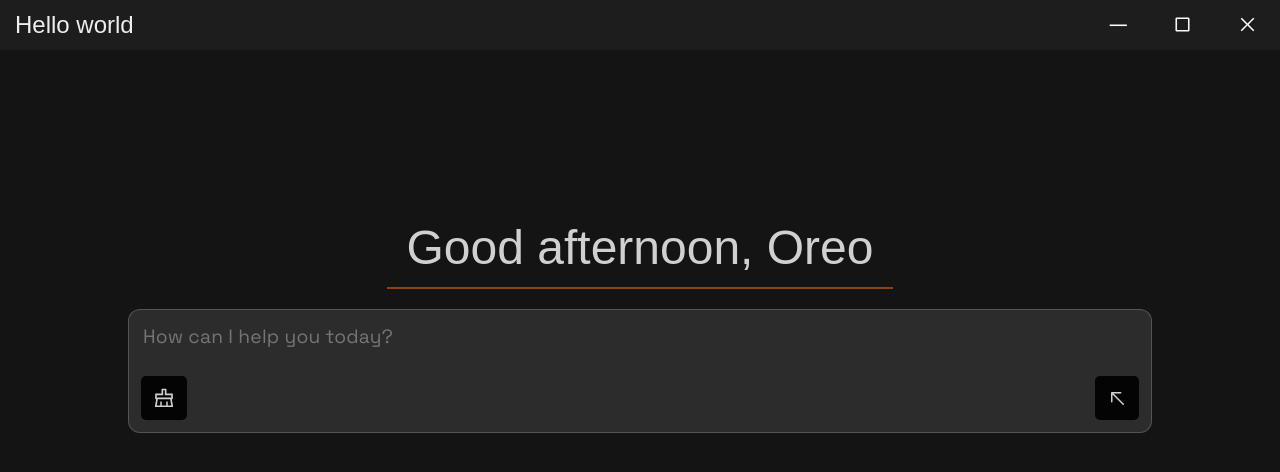
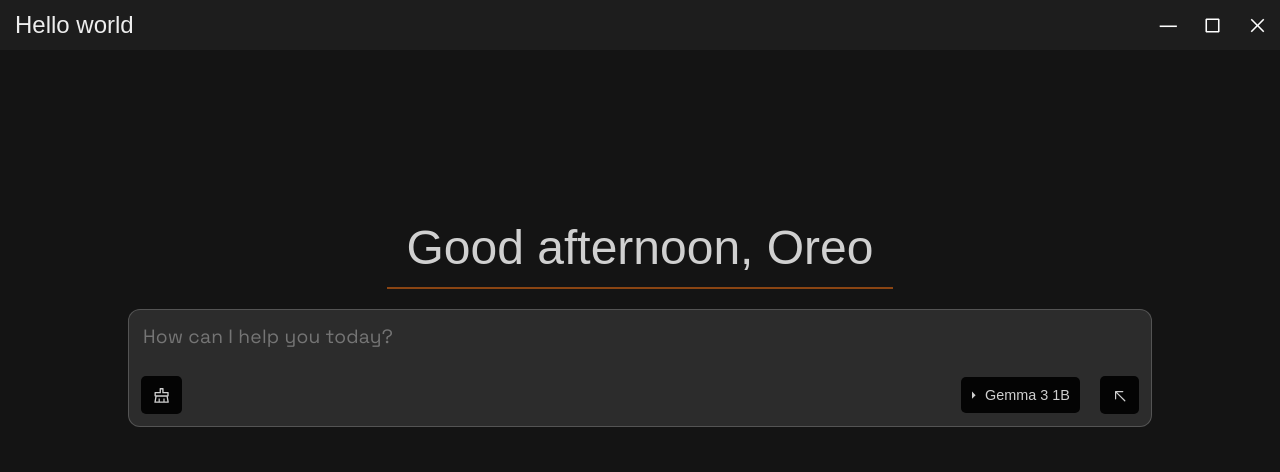
Before and after one commit to leol15/llm-desktop, a React (Vite) app: page / in a window 1280 px wide. Shown: the top 472 px of the page. Built offline with nearby package versions, Linux system fonts and the light colour scheme; a web font is replaced by a local one.

Commit message:
Add model selector

```diff
--- a/src/main/llm.ts
+++ b/src/main/llm.ts
@@ -15,15 +15,15 @@ export async function* chatStream(
     'Chatting with model:',
     MODEL,
     'msg:',
-    input.reduce((acc, msg) => acc + msg.content, '').length,
+    input.messages.reduce((acc, msg) => acc + msg.content, '').length,
     'chars'
   )
 
   try {
     const response = await ollama.chat({
-      model: MODEL,
+      model: input.model ?? MODEL,
       stream: true,
-      messages: input
+      messages: input.messages
       // messages: [{ role: 'user', content: msg }]
     })
 
--- a/src/renderer/src/App.tsx
+++ b/src/renderer/src/App.tsx
@@ -1,11 +1,13 @@
 import type { ThunkDispatch } from '@reduxjs/toolkit'
-import { KeyboardEvent, useRef } from 'react'
+import { KeyboardEvent, useRef, useState } from 'react'
 import { AiOutlineClear } from 'react-icons/ai'
 import { GoArrowUpLeft } from 'react-icons/go'
+import { RiArrowRightSFill, RiArrowUpSFill } from 'react-icons/ri'
 import { useDispatch } from 'react-redux'
 import type { AnyAction } from 'redux'
 import { Dialog } from './components/Dialog'
 import { FramHeader } from './components/FramHeader'
+import { MODELS } from './constants'
 import { sendChatMessage } from './redux/actions'
 import { resetDialog } from './redux/activeDialogSlice'
 import type { RootState } from './redux/store'
@@ -15,6 +17,9 @@ function App(): React.JSX.Element {
 
   const inputRef = useRef<HTMLTextAreaElement>(null)
 
+  const [chatModel, setChatModel] = useState(MODELS.GEMMA_3_1B)
+  const [modelOptionsOpen, setModelOptionsOpen] = useState(false)
+
   const clearDialog = () => {
     dispatch(resetDialog())
   }
@@ -22,8 +27,9 @@ function App(): React.JSX.Element {
   const sendInput = (): void => {
     if (!inputRef.current) return
     const inputMsg = inputRef.current?.value
+    if (!inputMsg || !inputMsg.trim()) return
     inputRef.current.value = '' // Clear the input field after sending
-    dispatch(sendChatMessage(inputMsg))
+    dispatch(sendChatMessage(inputMsg, chatModel.id))
   }
 
   const handleInput = (e: KeyboardEvent<HTMLTextAreaElement>): void => {
@@ -56,9 +62,30 @@ function App(): React.JSX.Element {
             <button id="clear-dialog" onClick={clearDialog}>
               <AiOutlineClear />
             </button>
-            <button id="send-chat" onClick={sendInput}>
-              <GoArrowUpLeft />
-            </button>
+            <div className="right">
+              <div id="model-select-dropdown">
+                <button id="change-model" onClick={() => setModelOptionsOpen(!modelOptionsOpen)}>
+                  {modelOptionsOpen ? <RiArrowUpSFill /> : <RiArrowRightSFill />}
+                  <span className="model-name">{chatModel.name}</span>
+                </button>
+                <div id="model-options" className={modelOptionsOpen ? '' : 'hidden'}>
+                  {Object.values(MODELS).map((model) => (
+                    <button
+                      key={model.id}
+                      onClick={() => {
+                        setChatModel(model)
+                        setModelOptionsOpen(false)
+                      }}
+                    >
+                      {model.name}
+                    </button>
+                  ))}
+                </div>
+              </div>
+              <button id="send-chat" onClick={sendInput}>
+                <GoArrowUpLeft />
+              </button>
+            </div>
           </div>
         </div>
       </div>
--- a/src/renderer/src/assets/frame-header.css
+++ b/src/renderer/src/assets/frame-header.css
@@ -19,15 +19,22 @@
   font-size: 1.5rem;
 }
 
+#window-controls {
+  display: flex;
+  align-items: center;
+}
+
 #window-controls button {
   -webkit-app-region: no-drag; /* Makes buttons clickable, not draggable */
   background: none;
   border: none;
   border-radius: 0px;
   color: white;
-  padding-bottom: 5px;
+  padding: 10px;
   cursor: pointer;
   font-size: 25px;
+  display: flex;
+  align-items: center;
 }
 
 #window-controls button:hover {
--- a/src/renderer/src/assets/main.css
+++ b/src/renderer/src/assets/main.css
@@ -61,6 +61,18 @@ h1 {
 
 #chat-action-bar button {
   font-size: 24px;
+  background-color: var(--c-bg-highlight);
+  color: var(--c-text-1);
+  border: none;
+  border-radius: 5px;
+  cursor: pointer;
+  font-size: 1.2rem;
+  transition: all 0.2s ease-in-out;
+}
+
+#chat-action-bar button:hover {
+  color: var(--c-bg-highlight);
+  background-color: var(--c-text-1);
 }
 
 #send-chat {
@@ -71,12 +83,50 @@ h1 {
   padding: 10px 11px 4px 11px;
 }
 
-button {
+#chat-action-bar .right {
+  display: flex;
+  align-items: center;
+}
+
+#change-model {
+  background-color: transparent;
+  margin-right: 20px;
+  padding: 10px 10px 10px 5px;
+  font-size: 0.9rem !important;
+  display: flex;
+  align-items: center;
+}
+
+#change-model .model-name {
+  padding-left: 5px;
+}
+
+#model-select-dropdown {
+  position: relative;
+}
+
+.hidden {
+  display: none !important;
+}
+
+#model-options {
+  position: absolute;
+  bottom: 100%;
+  left: 0px;
+  display: flex;
+  flex-direction: column;
+}
+
+#model-options button {
+  width: max-content;
+  font-size: 16px;
+  border-radius: 0;
+  text-align: left;
+  padding: 4px 20px;
+  border: 1px solid var(--c-bg-container);
+}
+
+#change-model:hover {
   background-color: var(--c-bg-highlight);
   color: var(--c-text-1);
-  border: none;
-  padding: 10px 20px;
-  border-radius: 5px;
-  cursor: pointer;
-  font-size: 1.2rem;
 }
--- /dev/null
+++ b/src/renderer/src/constants.ts
@@ -0,0 +1,18 @@
+export const MODELS = {
+  GEMMA_3_1B: {
+    id: 'gemma3:1b',
+    name: 'Gemma 3 1B'
+  },
+  GEMMA_3_4B: {
+    id: 'gemma3:4b',
+    name: 'Gemma 3 4B'
+  },
+  DEEPSEEK_R1_7B: {
+    id: 'deepseek-r1:7b',
+    name: 'DeepSeek R1 7B'
+  },
+  QWEN_3_0_6B: {
+    id: 'qwen3:0.6b',
+    name: 'Qwen 3 0.6B'
+  }
+}
--- a/src/renderer/src/redux/actions.ts
+++ b/src/renderer/src/redux/actions.ts
@@ -1,9 +1,10 @@
+import { MODELS } from '@renderer/constants'
 import { ChatResponsePart, Message } from 'src/types/apiTypes'
 import { appendMessage, createMessage } from './activeDialogSlice'
 import { RootState } from './store'
 
 export const sendChatMessage =
-  (newUserMessage: string) =>
+  (newUserMessage: string, model: string = MODELS.GEMMA_3_1B.id) =>
   (dispatch, getState: () => RootState): void => {
     const userMessageThunk = createMessage({
       content: newUserMessage,
@@ -18,7 +19,6 @@ export const sendChatMessage =
       role: messageById[id].sender,
       content: messageById[id].content
     }))
-    console.log('current messages', messages)
 
     // create bot message
     const botMessageThunk = createMessage({
@@ -36,5 +36,5 @@ export const sendChatMessage =
       }
     }
 
-    window.api.getChatResponseStream(messages, receiveChatStream)
+    window.api.getChatResponseStream({ messages, model }, receiveChatStream)
   }
```
Also changed, not shown: src/types/apiTypes.ts (+12 -13 lines).
